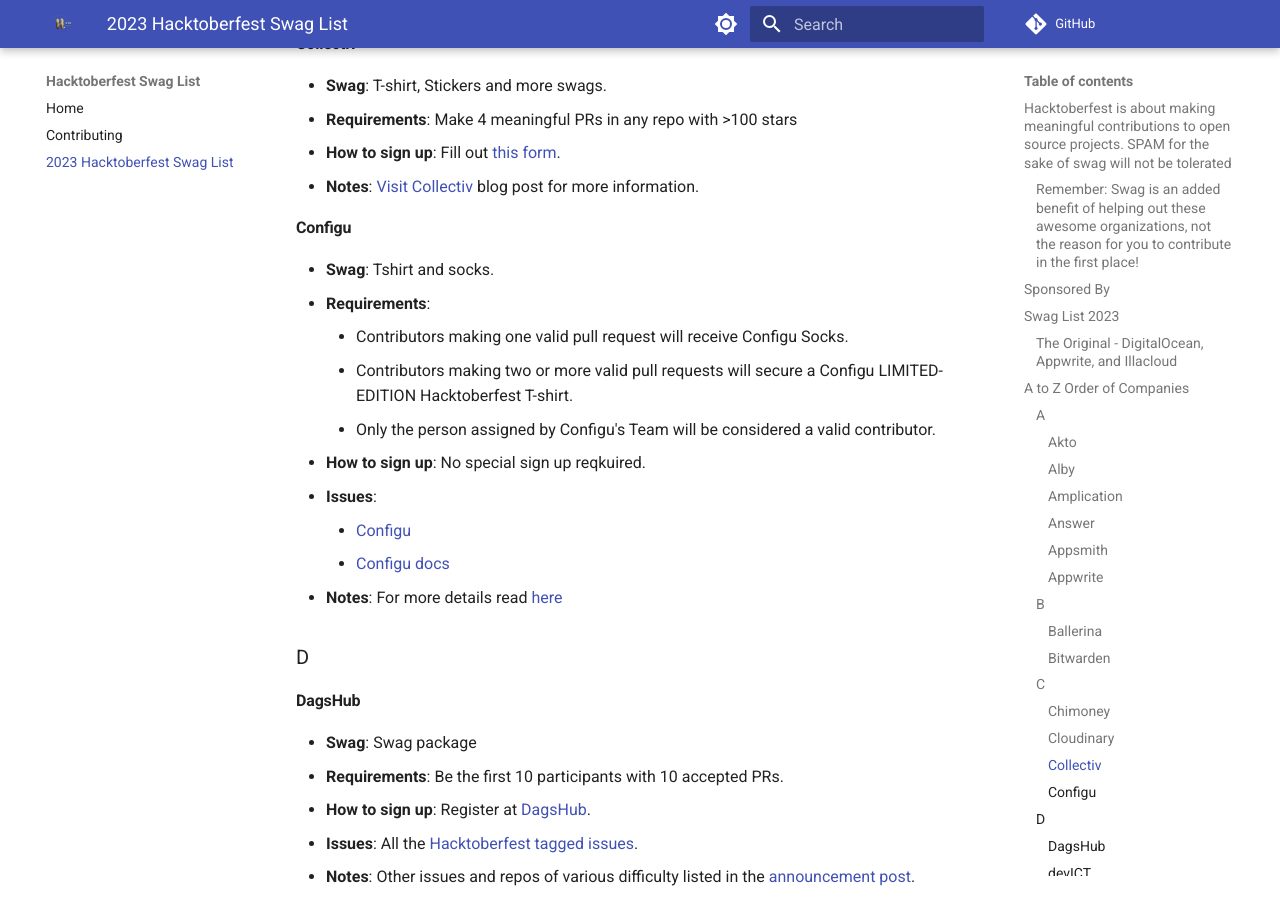
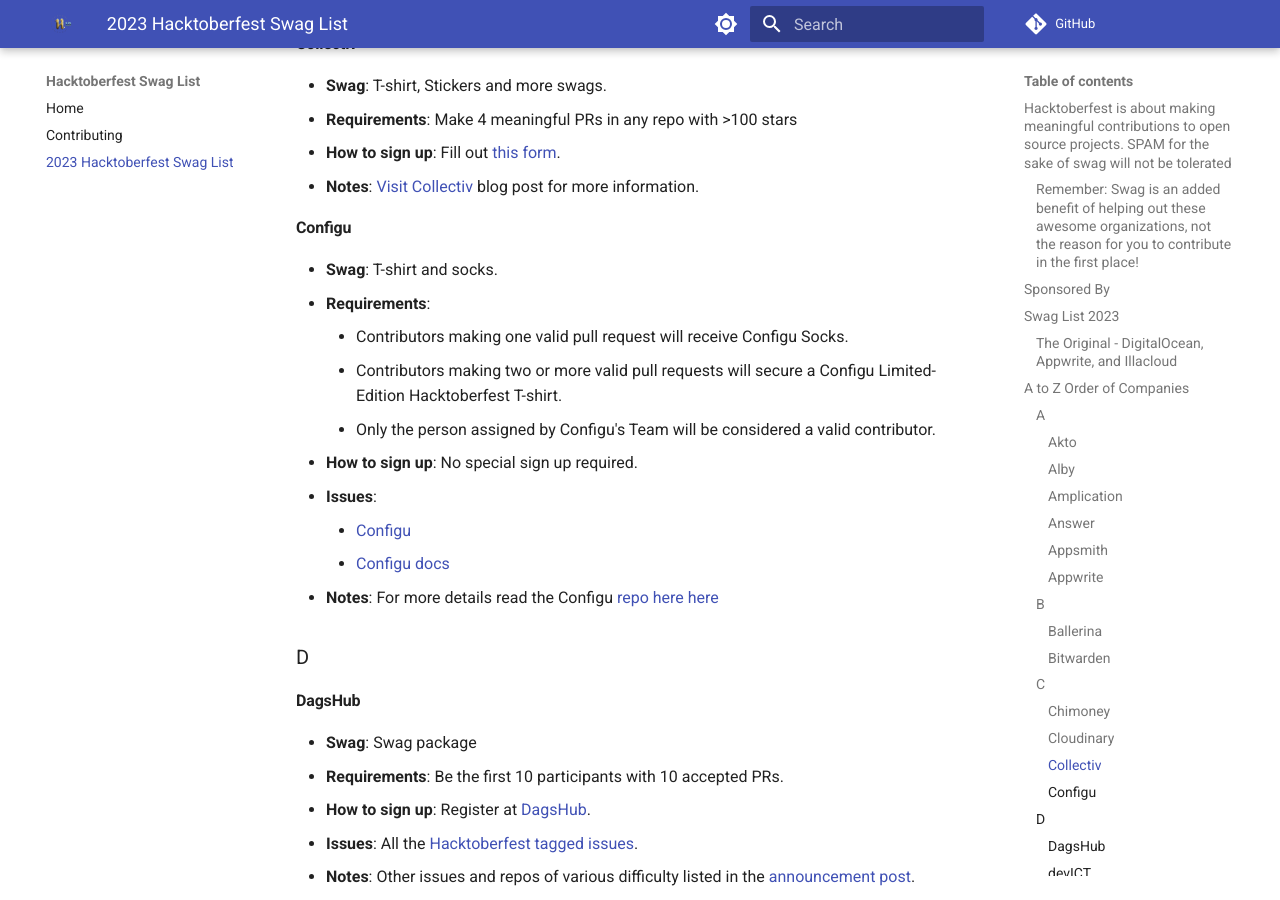
Before and after one commit to crweiner/hacktoberfest-swag-list, an MkDocs documentation site: the page built from docs/list.md, in a window 1280 px wide and 900 px high, scrolled down 4536 px. Built offline with MkDocs 1.6.1 and Material for MkDocs 9.7.7, drawn with Linux system fonts in a browser that asks for light colours; plug-ins that fetch from the network failed and are left out; comment, search, counter and statistics services are not loaded.

Commit message:
Small Configu updates

```diff
--- a/docs/list.md
+++ b/docs/list.md
@@ -149,16 +149,16 @@
 
 #### **Configu**
 
-- **Swag**: Tshirt and socks.
+- **Swag**: T-shirt and socks.
 - **Requirements**:
     - Contributors making one valid pull request will receive Configu Socks.
-    - Contributors making two or more valid pull requests will secure a Configu LIMITED-EDITION Hacktoberfest T-shirt.
+    - Contributors making two or more valid pull requests will secure a Configu Limited-Edition Hacktoberfest T-shirt.
     - Only the person assigned by Configu's Team will be considered a valid contributor.
-- **How to sign up**: No special sign up reqkuired.
+- **How to sign up**: No special sign up required.
 - **Issues**:
     - [Configu](https://github.com/configu/configu/issues)
     - [Configu docs](https://github.com/configu/docs/issues)
-- **Notes**: For more details read [here](https://github.com/configu/configu/issues/266)
+- **Notes**: For more details read the Configu [repo here here](https://github.com/configu/configu/issues/266)
 
 ### D
 
```
